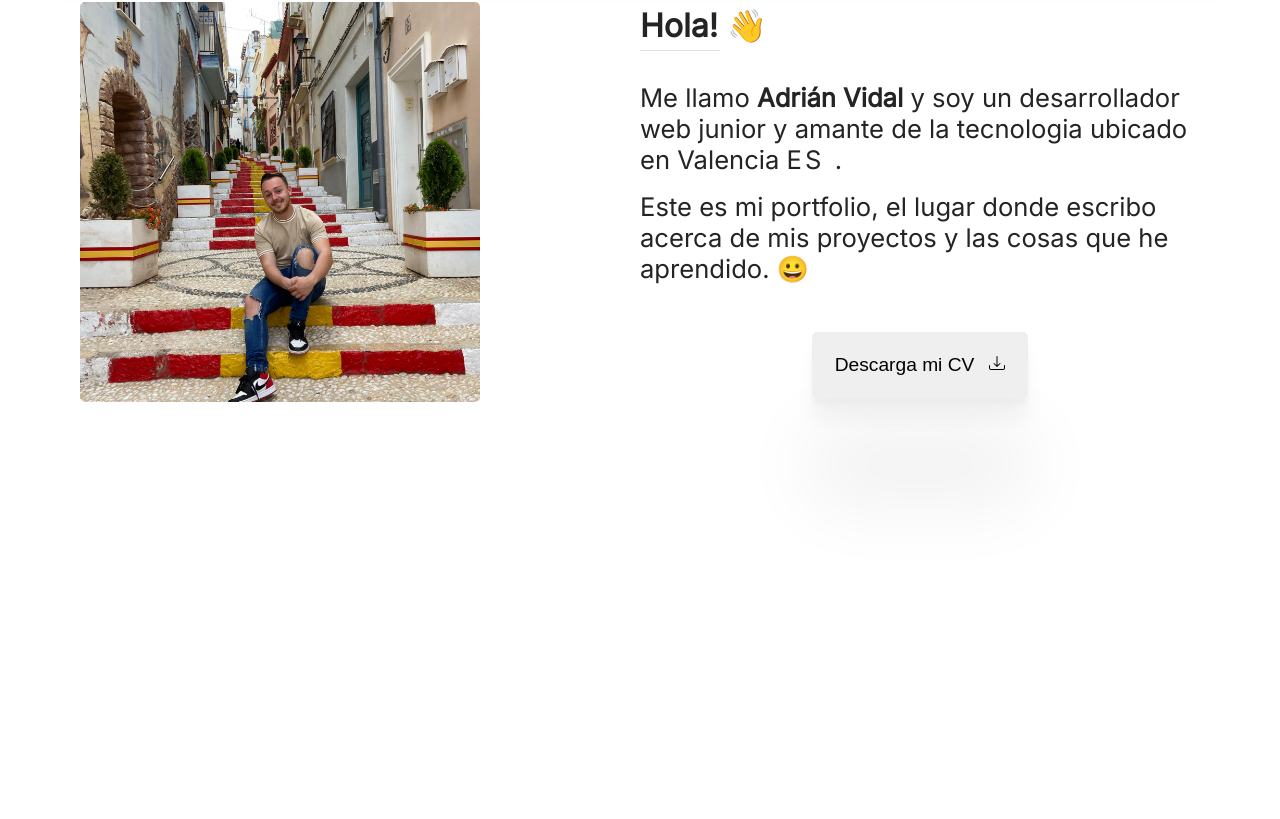
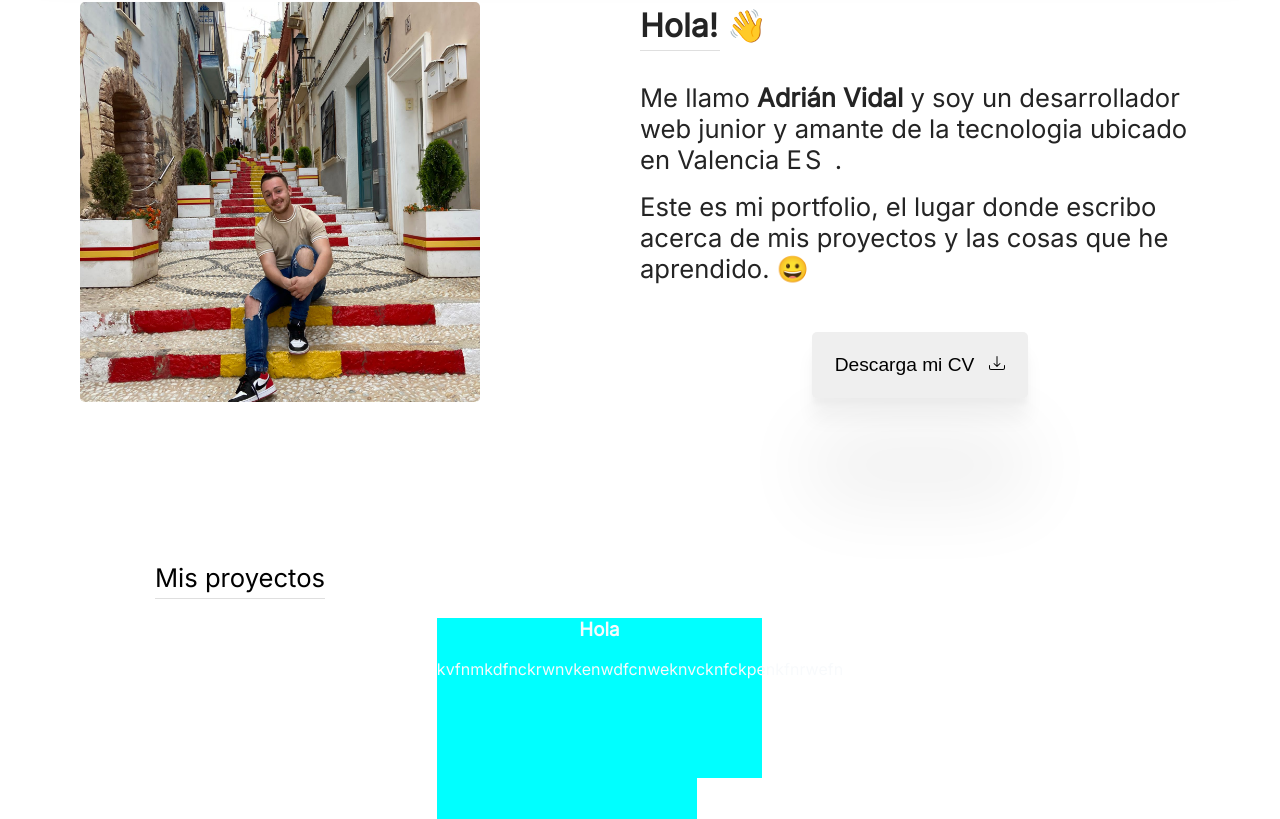
Before and after one commit to Adry2612/Portfolio, a Vue app: page / in a window 1280 px wide. Shown: the part 238-1057 px from the top of the page. Before the commit the page ends 800 px from the top, so only its background shows below. Built offline with nearby package versions, Linux system fonts and the light colour scheme; no server answers.

Commit message:
Listing github repositories

```diff
--- a/package.json
+++ b/package.json
@@ -13,7 +13,6 @@
   },
   "devDependencies": {
     "@vue/cli-plugin-babel": "~4.5.0",
-    "@vue/cli-plugin-eslint": "~4.5.0",
     "@vue/cli-service": "~4.5.0",
     "@vue/compiler-sfc": "^3.0.0",
     "@vue/eslint-config-standard": "^5.1.2",
--- a/src/App.vue
+++ b/src/App.vue
@@ -2,18 +2,21 @@
   <div>
     <headerComponent> </headerComponent>
     <contentComponent> </contentComponent>
+    <projectsView> </projectsView>
   </div>
 </template>
 
 <script>
 import headerComponent from '@/components/headerComponent'
 import contentComponent from '@/components/contentComponent'
+import projectsView from '@/components/projectsView'
 
 export default {
   name: 'App',
   components: {
     headerComponent,
-    contentComponent
+    contentComponent,
+    projectsView
   }
 }
 </script>
--- a/src/components/headerComponent.vue
+++ b/src/components/headerComponent.vue
@@ -48,7 +48,7 @@
 }
 
 .header .links a:hover{
-  background-color: hsl(0, 0%, 60%);
+  background-color: hsl(0, 90%, 65%);
   color: white;
   border-radius: 5px;
 }
--- /dev/null
+++ b/src/components/projectComponent.vue
@@ -0,0 +1,20 @@
+<template>
+  <div>
+    <span> <h3> Hola </h3></span>
+    <div>kvfnmkdfnckrwnvkenwdfcnweknvcknfckpenkfnrwefn</div>
+  </div>
+</template>
+
+<script>
+export default {
+
+}
+</script>
+
+<style scoped>
+  div{
+    background-color: aqua;
+    width: 80%;
+    height: 10rem;
+  }
+</style>
--- /dev/null
+++ b/src/components/projectsView.vue
@@ -0,0 +1,60 @@
+<template>
+  <div class="projectsPage">
+    <span class="title"> Mis proyectos </span>
+    <span class="decoration"> </span>
+
+    <div class="projects">
+      <projectComponent> </projectComponent>
+    </div>
+  </div>
+</template>
+
+<script>
+import projectComponent from '@/components/projectComponent'
+export default {
+  name: 'projectsView',
+  components: { projectComponent },
+  data () {
+    return {
+      repos: []
+    }
+  },
+  methods: {
+    async getData () {
+      return fetch('https://api.github.com/users/Adry2612/repos')
+        .then(response => response.json())
+    }
+  },
+  created () {
+    this.getData().then(data => {
+      this.repos = data
+      console.log(this.repos)
+    })
+  }
+}
+</script>
+
+<style scoped>
+.projectsPage {
+  width: 100%;
+  display: flex;
+  flex-direction: column;
+  align-items: center;
+  justify-content: center;
+}
+
+.projectsPage .title {
+  font-size: 1.6rem;
+  color: black;
+  margin-right: 50rem;
+}
+
+.projectsPage .decoration {
+  height: 1px;
+  width: 170px;
+  margin-top: 5px;
+  background-color: #616161;
+  opacity: 0.2;
+  margin-right: 50rem;
+}
+</style>
--- a/src/main.js
+++ b/src/main.js
@@ -1,3 +1,4 @@
+/* eslint-disable */
 import { createApp } from 'vue'
 import App from './App.vue'
 
```
Also changed, not shown: 1 other file (tests, documents, lock files or other folders).
